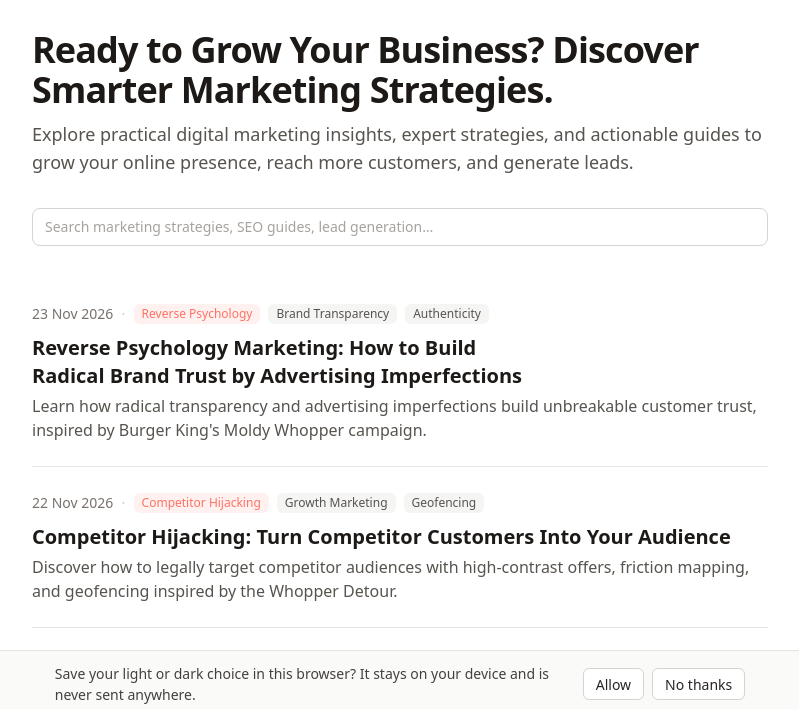
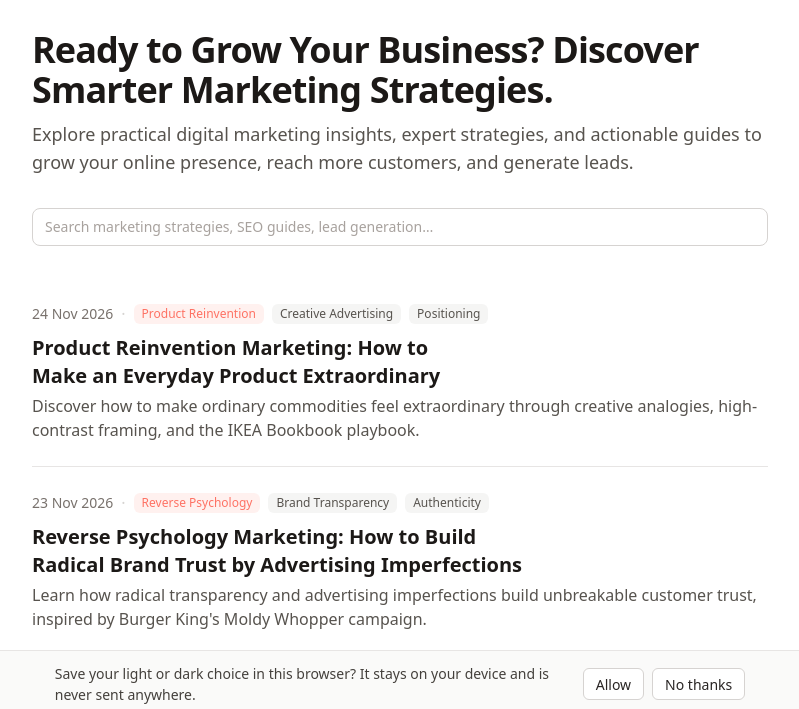
Before and after one commit to Byteportal-blog/Grofolio, a plain HTML site: page index.html in a window 1280 px wide. Shown: the part 83-792 px from the top of the page, without its empty margins (240-1039 px from the left). Drawn offline with nearby package versions, Linux system fonts and the light colour scheme.

Commit message:
Publish Day 3: Product Reinvention Marketing Strategy (24 Nov 2026)

```diff
--- a/index.html
+++ b/index.html
@@ -135,6 +135,22 @@
     <ol id="post-feed" class="mt-8 divide-y divide-stone-200 dark:divide-stone-800">
       <li class="py-6">
         <article>
+          <a href="./blogs/product-reinvention-marketing-strategy/" class="group block">
+            <div class="flex flex-wrap items-center gap-2">
+              <time datetime="2026-11-24T06:00:00+05:30" class="font-sans text-sm text-stone-500">24 Nov 2026</time>
+              <span class="text-stone-300 dark:text-stone-700">·</span>
+              <span class="inline-flex items-center rounded-md bg-[#fe7264]/10 px-2 py-0.5 font-sans text-xs font-medium text-[#fe7264]">Product Reinvention</span>
+              <span class="inline-flex items-center rounded-md bg-stone-100 px-2 py-0.5 font-sans text-xs font-medium text-stone-600 dark:bg-stone-800 dark:text-stone-300">Creative Advertising</span>
+              <span class="inline-flex items-center rounded-md bg-stone-100 px-2 py-0.5 font-sans text-xs font-medium text-stone-600 dark:bg-stone-800 dark:text-stone-300">Positioning</span>
+            </div>
+            <h2 class="mt-2 text-xl font-semibold text-stone-900 group-hover:text-[#fe7264] group-hover:underline dark:text-white dark:group-hover:text-[#fe7264]">Product Reinvention Marketing: How to Make an Everyday Product Extraordinary</h2>
+            <p class="mt-1 text-stone-600 dark:text-stone-400">Discover how to make ordinary commodities feel extraordinary through creative analogies, high-contrast framing, and the IKEA Bookbook playbook.</p>
+          </a>
+        </article>
+      </li>
+
+      <li class="py-6">
+        <article>
           <a href="./blogs/reverse-psychology-marketing-strategy/" class="group block">
             <div class="flex flex-wrap items-center gap-2">
               <time datetime="2026-11-23T06:00:00+05:30" class="font-sans text-sm text-stone-500">23 Nov 2026</time>
```
Also changed, not shown: blogs/product-reinvention-marketing-strategy/index.html (+1 -1 lines), feed.xml (+9 -1 lines), sitemap.xml (+7 -1 lines), scripts/scheduled-feed-items.txt, vercel.json.
